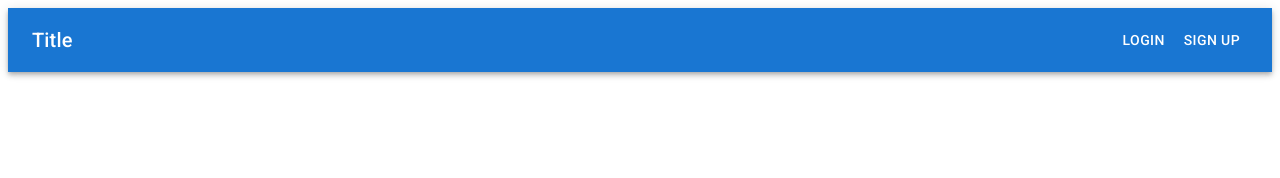
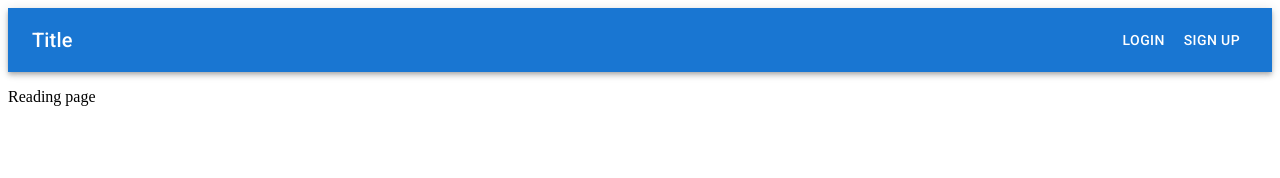
Before and after one commit to AmeerSyed7340/Blog, a React (Vite) app in the folder client/: page /blog/1 in a window 1280 px wide. Shown: the top 178 px of the page. Built offline with nearby package versions, Linux system fonts and the light colour scheme.

Commit message:
created pages and set routes

```diff
--- a/client/package.json
+++ b/client/package.json
@@ -14,7 +14,8 @@
     "@emotion/styled": "^11.11.0",
     "@mui/material": "^5.15.2",
     "react": "^18.2.0",
-    "react-dom": "^18.2.0"
+    "react-dom": "^18.2.0",
+    "react-router-dom": "^6.21.1"
   },
   "devDependencies": {
     "@types/react": "^18.2.43",
--- a/client/src/App.jsx
+++ b/client/src/App.jsx
@@ -1,11 +1,24 @@
+import React from "react";
+import { BrowserRouter as Router, Routes, Route } from "react-router-dom";
+import HomePage from "./views/Homepage";
+import ReadPage from "./views/Readpage";
+import WritePage from "./views/Writepage";
 import NavBar from './components/Navbar';
+
 
 function App() {
   return (
     <>
-      <NavBar />
+    <NavBar />
+      <Router>
+        <Routes>
+          <Route path="/" element={<HomePage />} />
+          <Route path="/blog/:id" element={<ReadPage />} />
+          <Route path="/write" element={<WritePage />} />
+        </Routes>
+      </Router>
     </>
-  )
+  );
 }
 
-export default App
+export default App;
--- /dev/null
+++ b/client/src/views/Homepage.jsx
@@ -0,0 +1,7 @@
+export default function HomePage(){
+    return(
+        <>
+        <p>Home page</p>
+        </>
+    )
+}
--- /dev/null
+++ b/client/src/views/Readpage.jsx
@@ -0,0 +1,7 @@
+export default function ReadPage(){
+    return(
+        <>
+        <p>Reading page</p>
+        </>
+    )
+}
--- /dev/null
+++ b/client/src/views/Writepage.jsx
@@ -0,0 +1,7 @@
+export default function WritePage(){
+    return(
+        <>
+        <p>Writing page</p>
+        </>
+    )
+}
```
Also changed, not shown: 1 other file (tests, documents, lock files or other folders).
